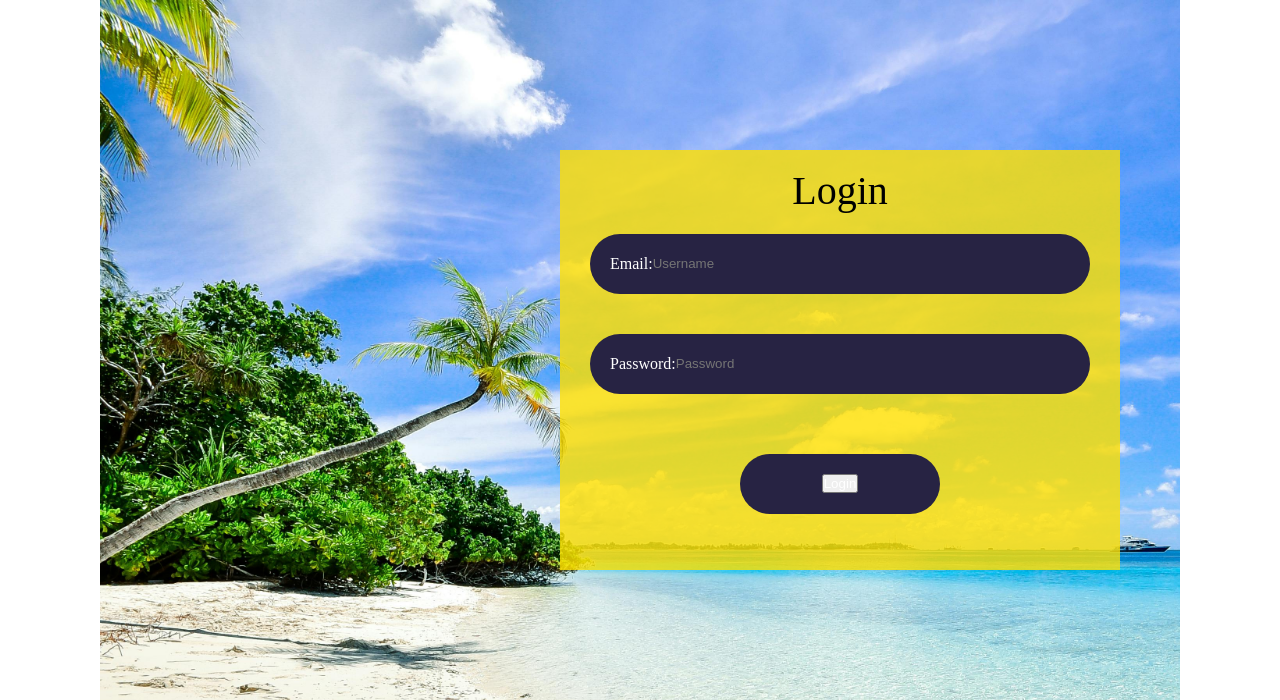
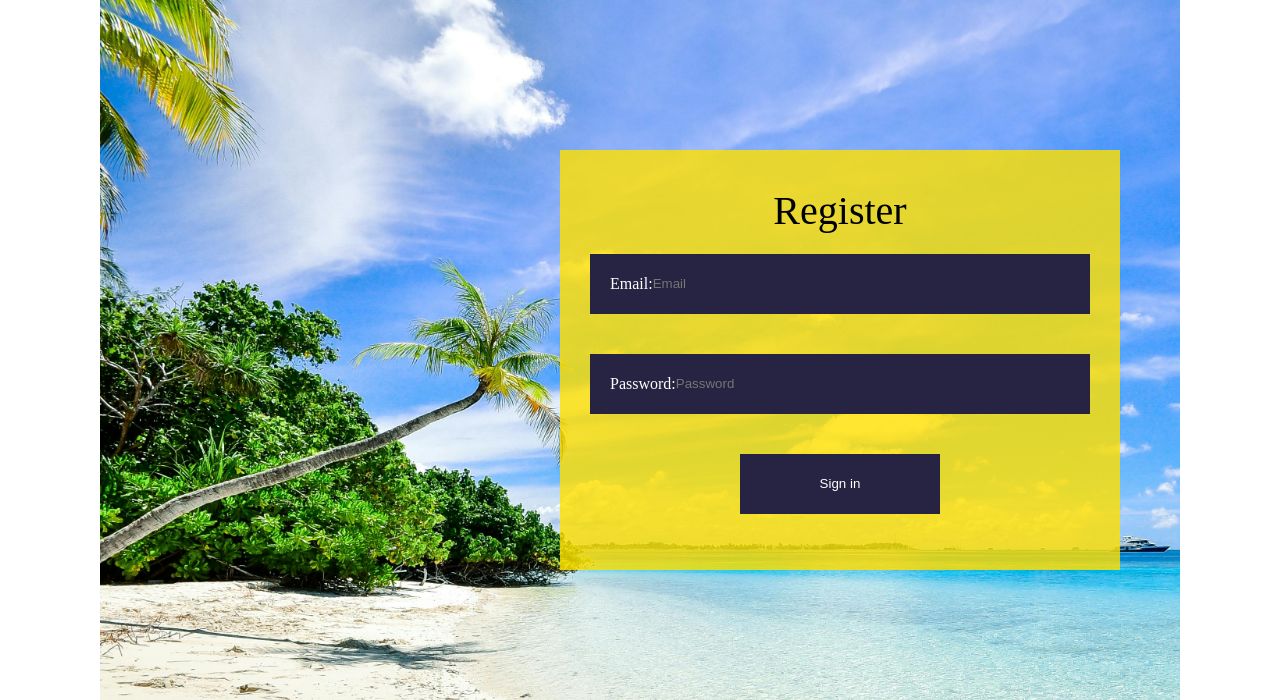
Before and after one commit to anke180/Reisbureau, a PHP site: page /pages/register.php in a window 1280 px wide. Shown: the part 100-800 px from the top of the page. Run offline with PHP 8.4, Linux system fonts and the light colour scheme.

Commit message:
border radius eraf
met nog wat kleine aanpassingen

```diff
--- a/css/index.css
+++ b/css/index.css
@@ -64,6 +64,16 @@ body{
     background-color: black;
 }
 
+
+
+
+
+
+
+
+
+
+
 /* login pagina */
 /* gemaakt door anke */
 .login-form {
@@ -90,7 +100,7 @@ body{
     margin-bottom: 30px;
 }
 
-.login-tekst {
+.hoofd-tekst {
     font-size: 40px;
 }
 
@@ -105,7 +115,6 @@ body{
     display: flex;
     justify-content: flex-start;
     align-items: center;
-    border-radius: 50px;
     padding: 20px;
     margin: 20px;
 }
@@ -123,7 +132,6 @@ body{
     display: flex;
     justify-content: flex-start;
     align-items: center;
-    border-radius: 50px;
     padding: 20px;
     margin: 20px;
 }
@@ -140,7 +148,6 @@ body{
     width: 200px;
     height: 60px;
     background-color: #272343;
-    border-radius: 50px;
     display: flex;
     justify-content: center;
     align-items: center;
@@ -151,9 +158,20 @@ body{
     width: 200px;
     height: 60px;
     background-color: #272343;
-    border-radius: 50px;
     display: flex;
     justify-content: center;
     align-items: center;
     margin: 20px;
 }
+
+/* register pagina */
+/* gemaakt door anke */
+.signin-button {
+    width: 200px;
+    height: 60px;
+    background-color: #272343;
+    display: flex;
+    justify-content: center;
+    align-items: center;
+    margin: 20px;
+}
--- a/pages/login.php
+++ b/pages/login.php
@@ -23,7 +23,7 @@
                             <a class="login-tekst">Login</a>
                             <div class="email">
                                 <label class="tekst-colour">Email: </label>
-                                <input class="background" type="text" name="username" placeholder="Username" required>
+                                <input class="background" type="text" name="email" placeholder="Email" required>
                             </div>
                             <div class="password">
                                 <label class="tekst-colour">Password: </label>
--- a/pages/register.php
+++ b/pages/register.php
@@ -17,21 +17,21 @@
         </div>
         <div class="b1">
             <div class="blok-inlog">
-                <form action='login_logic.php' name='login_logic' method='POST' >
+                <form action='register_logic.php' name='register_logic' method='POST' >
                     <div class="login-form">
                         <div class="login-blok">
-                            <a class="login-tekst">Login</a>
+                            <a class="hoofd-tekst">Register</a>
                             <div class="email">
                                 <label class="tekst-colour">Email: </label>
-                                <input class="background" type="text" name="username" placeholder="Username" required>
+                                <input class="background" type="text" name="email" placeholder="Email" required>
                             </div>
                             <div class="password">
                                 <label class="tekst-colour">Password: </label>
                                 <input class="background" type="password" name="password" placeholder="Password" required>
                             </div>
-                            <div class="login-signin">
-                                <div class="login2">
-                                    <input class="background2 tekst-colour" type="submit" value="Login">
+                            <div class="signin-blok">
+                                <div class="signin-button">
+                                    <input class="background tekst-colour" type="submit" value="Sign in">
                                 </div>
                             </div>
                         </div>
--- a/pages/register_logic.php
+++ b/pages/register_logic.php
@@ -7,8 +7,8 @@
         exit();
     }
 
+    $email = $_POST['email'];
     $password = $_POST["password"];
-    $email = $_POST['email'];
     $rol = 2;
 
 
```
